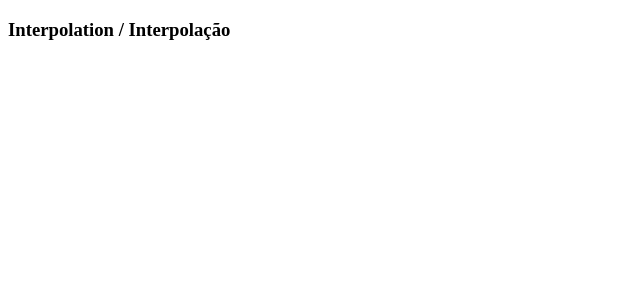
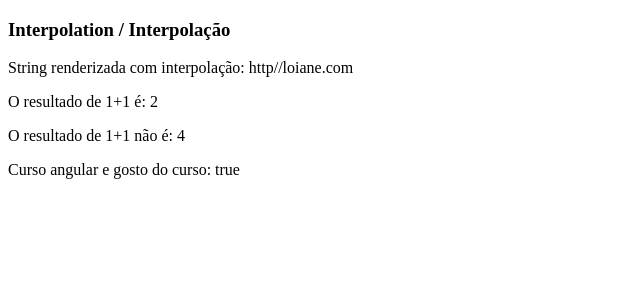
Before and after one commit to sansou/data-biding, an Angular app: page / in a window 1280 px wide. Shown: the top 300 px of the page, without its empty margins (0-640 px from the left). Built offline with nearby package versions, Linux system fonts and the light colour scheme.

Commit message:
property biding e interpolação

```diff
--- a/src/app/data-binding/data-binding.component.html
+++ b/src/app/data-binding/data-binding.component.html
@@ -1,6 +1,13 @@
 <section>
   <article>
     <h3>Interpolation / Interpolação</h3>
+    <p> String renderizada com interpolação: {{url}}</p>
+    <p> O resultado de 1+1 é: {{1+1}}</p>
+    <p> O resultado de 1+1 não é: {{1 + 1 + getValor()}}</p>
+    <p> Curso angular e gosto do curso: {{cursoAngular && getCurtiCurso()}}</p>
   </article>
+  <!-- <article>
+    <h3>Interpolation / Interpolação</h3>
+  </article>   -->
 
 </section>
--- a/src/app/data-binding/data-binding.component.ts
+++ b/src/app/data-binding/data-binding.component.ts
@@ -7,6 +7,16 @@ import { Component, OnInit } from '@angular/core';
 })
 export class DataBindingComponent implements OnInit {
 
+  url: string = 'http//loiane.com';
+  cursoAngular: boolean = true;
+
+  getValor(){
+    return 2;
+  }
+
+  getCurtiCurso(){
+    return true;
+  }
   constructor() { }
 
   ngOnInit(): void {
```
